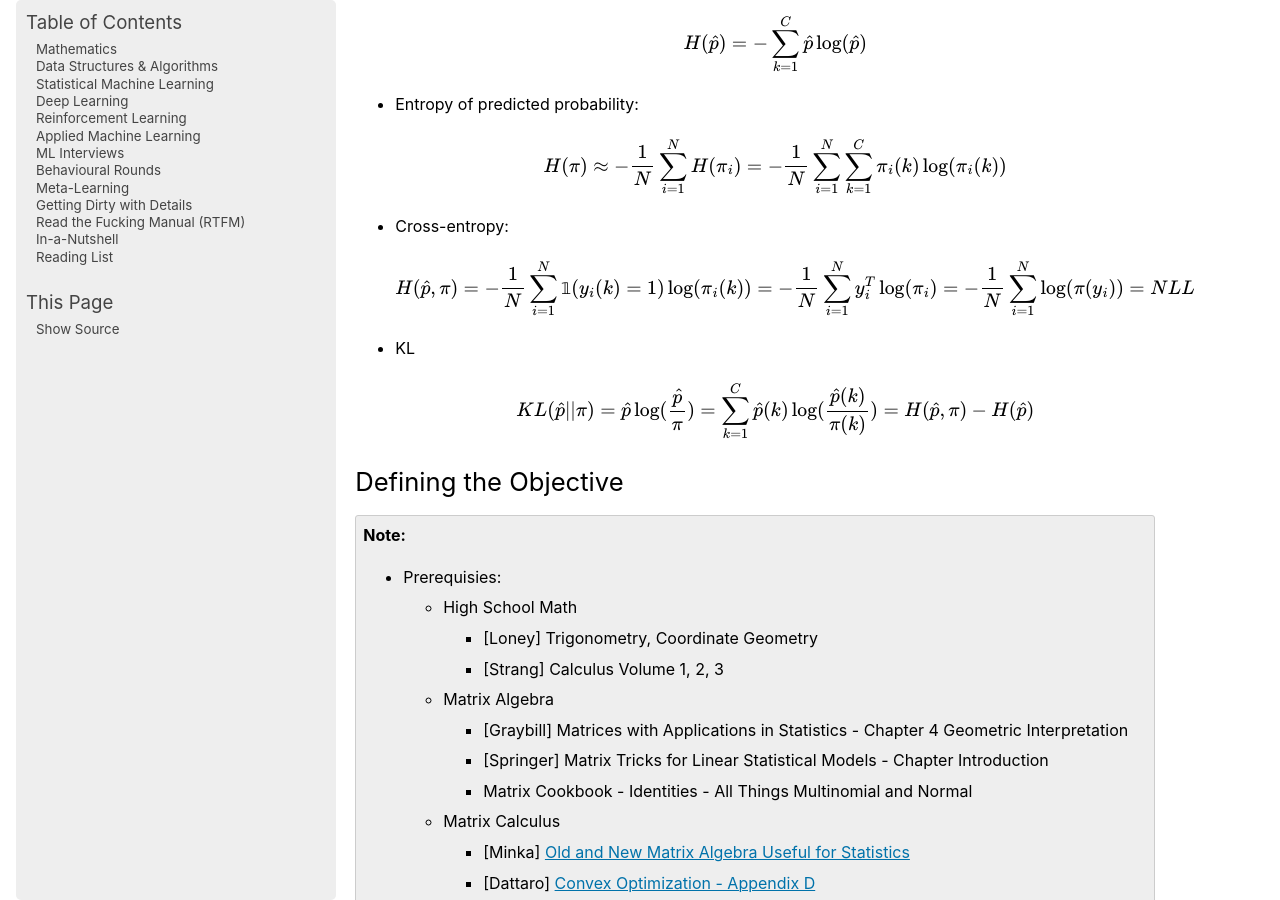
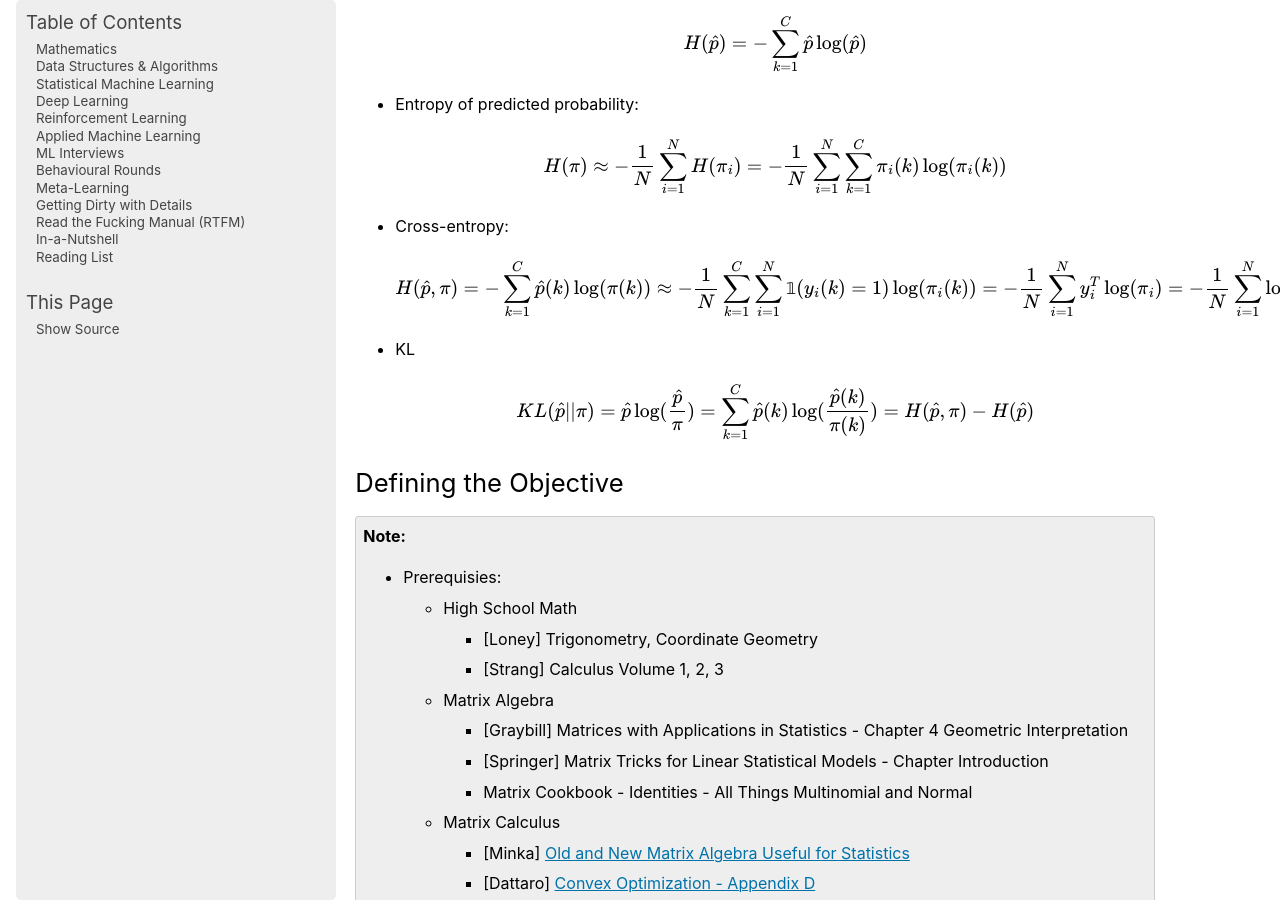
Before and after one commit to uselesstechjunks/leetcode, a Sphinx documentation site: the page built from docs/source/ml/basics.rst, in a window 1280 px wide and 900 px high, scrolled down 953 px. Built offline with Sphinx 7.4.7, drawn with Linux system fonts in a browser that asks for light colours; pages that are not in the unit, such as notebooks, are missing from menus.

Commit message:
Update basics.rst

```diff
--- a/docs/source/ml/basics.rst
+++ b/docs/source/ml/basics.rst
@@ -32,7 +32,7 @@ Entropy, Cross-Entropy, NLL, KL
 	.. math:: H(\pi)\approx-\frac{1}{N}\sum_{i=1}^N H(\pi_i)=-\frac{1}{N}\sum_{i=1}^N \sum_{k=1}^C \pi_i(k)\log(\pi_i(k))
 - Cross-entropy:
 
-	.. math:: H(\hat{p},\pi)=-\frac{1}{N}\sum_{i=1}^N\mathbb{1}(y_i(k)=1)\log(\pi_i(k))=-\frac{1}{N}\sum_{i=1}^N y_i^T\log(\pi_i)=-\frac{1}{N}\sum_{i=1}^N \log(\pi(y_i))=NLL
+	.. math:: H(\hat{p},\pi)=-\sum_{k=1}^C \hat{p}(k)\log(\pi(k))\approx-\frac{1}{N}\sum_{k=1}^C\sum_{i=1}^N\mathbb{1}(y_i(k)=1)\log(\pi_i(k))=-\frac{1}{N}\sum_{i=1}^N y_i^T\log(\pi_i)=-\frac{1}{N}\sum_{i=1}^N \log(\pi(y_i))=NLL
 - KL
 
 	.. math:: KL(\hat{p}||\pi)=\hat{p}\log(\frac{\hat{p}}{\pi})=\sum_{k=1}^C \hat{p}(k)\log(\frac{\hat{p}(k)}{\pi(k)})=H(\hat{p},\pi)-H(\hat{p})
```
